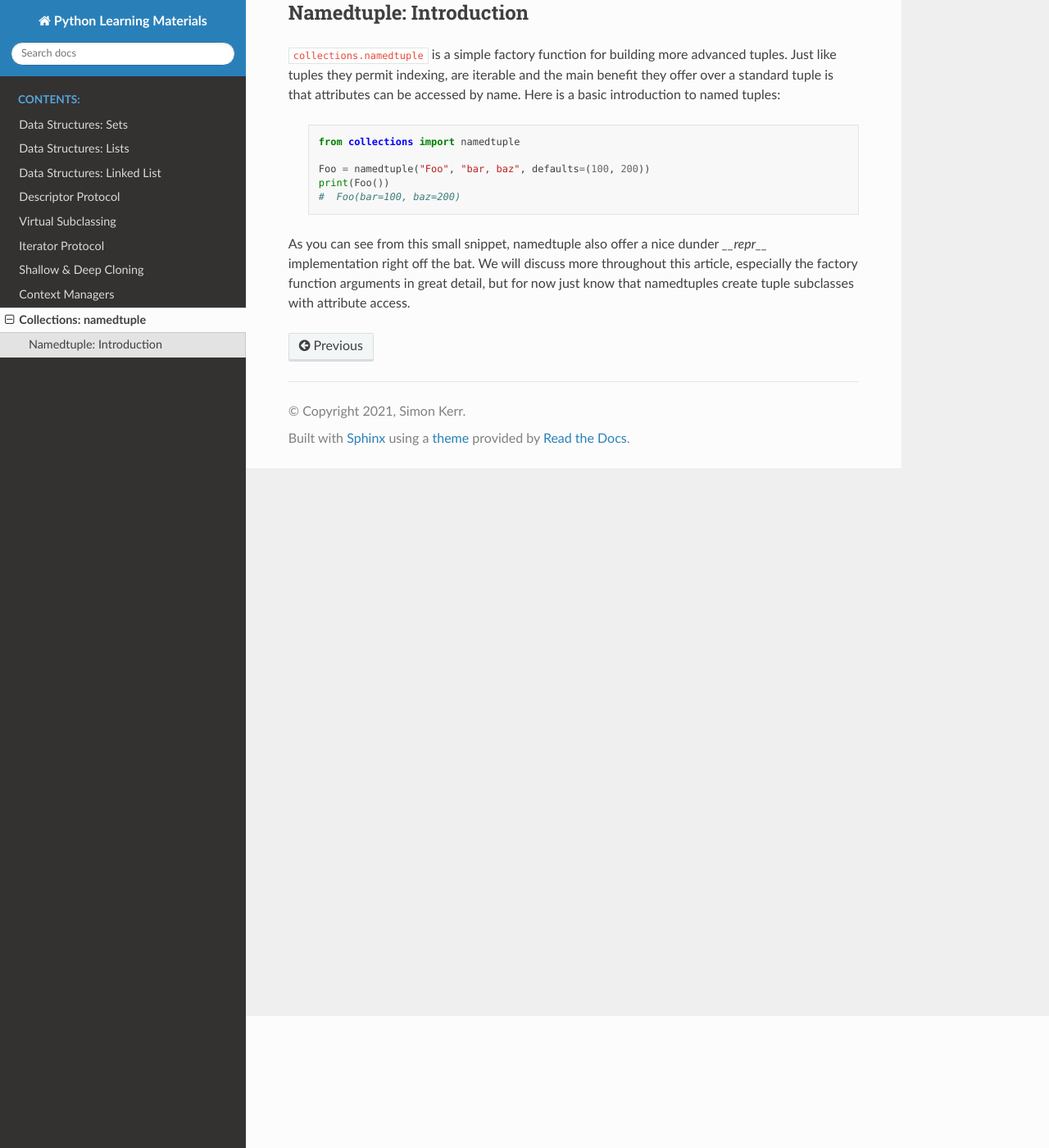
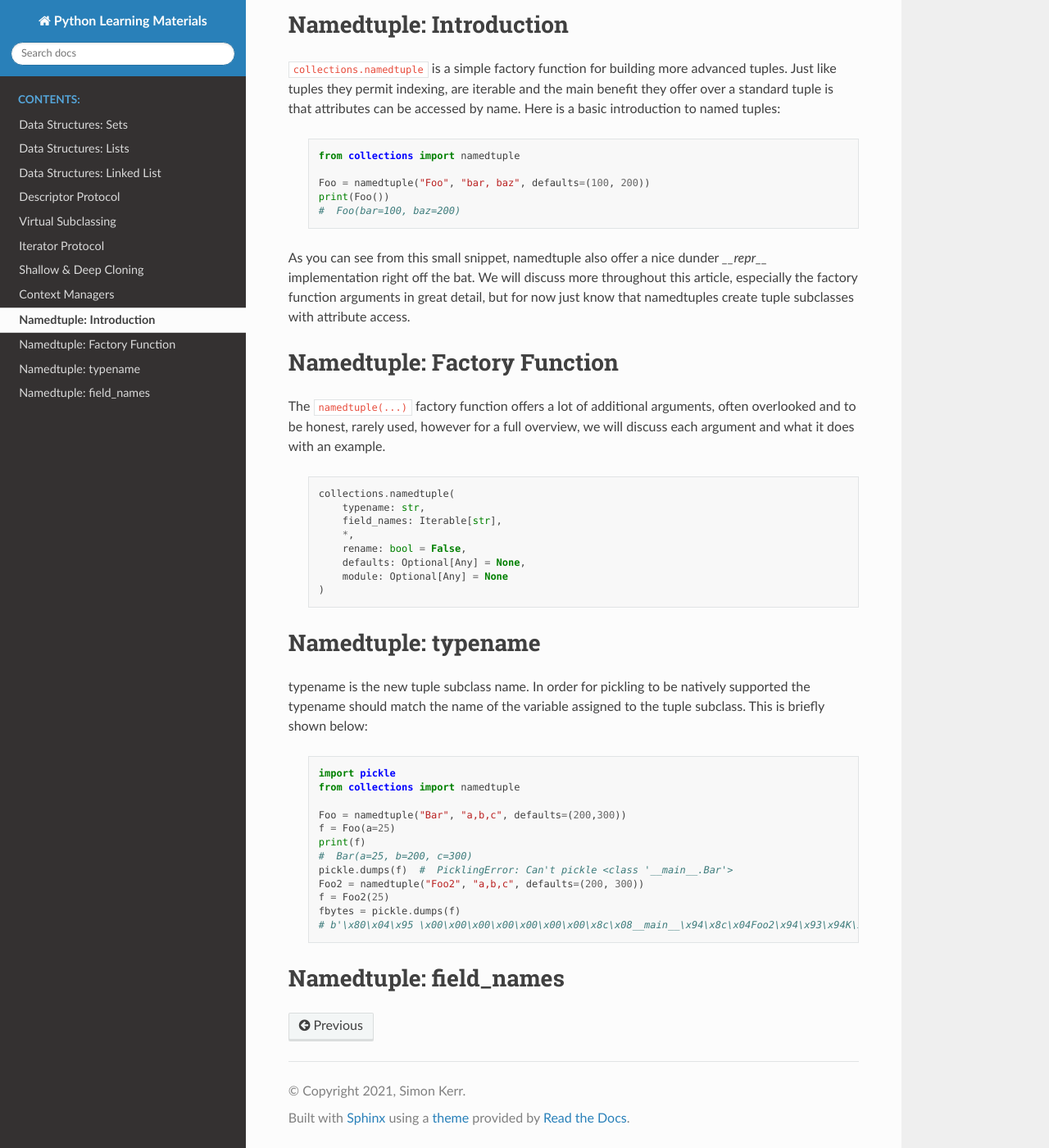
Before and after one commit to symonk/pydocs, a Sphinx documentation site: the page built from docs/source/namedtuples.rst, in a window 1280 px wide and 1400 px high, scrolled down 161 px. Shown: the whole window at 82% size. Built offline with Sphinx 7.4.7 and the Read the Docs theme 2.0.0, drawn with Linux system fonts in a browser that asks for light colours; some of the changed text lies outside the part shown.

Commit message:
adding documentation for namedtuple `typename`

```diff
--- a/docs/source/namedtuples.rst
+++ b/docs/source/namedtuples.rst
@@ -1,4 +1,4 @@
-Collections: namedtuple
+    Collections: namedtuple
 ========================
 
 Namedtuple: Introduction
@@ -19,3 +19,45 @@ tuple is that attributes can be accessed by name.  Here is a basic introduction
 As you can see from this small snippet, namedtuple also offer a nice dunder `__repr__` implementation
 right off the bat.  We will discuss more throughout this article, especially the factory function arguments
 in great detail, but for now just know that namedtuples create tuple subclasses with attribute access.
+
+Namedtuple: Factory Function
+-----------------------------
+
+The ``namedtuple(...)`` factory function offers a lot of additional arguments, often overlooked and
+to be honest, rarely used, however for a full overview, we will discuss each argument and what it does
+with an example.
+
+    .. code-block:: python
+
+        collections.namedtuple(
+            typename: str,
+            field_names: Iterable[str],
+            *,
+            rename: bool = False,
+            defaults: Optional[Any] = None,
+            module: Optional[Any] = None
+        )
+
+Namedtuple: typename
+---------------------
+typename is the new tuple subclass name.  In order for pickling to be natively supported
+the typename should match the name of the variable assigned to the tuple subclass. This
+is briefly shown below:
+
+    .. code-block:: python
+
+        import pickle
+        from collections import namedtuple
+
+        Foo = namedtuple("Bar", "a,b,c", defaults=(200,300))
+        f = Foo(a=25)
+        print(f)
+        #  Bar(a=25, b=200, c=300)
+        pickle.dumps(f)  #  PicklingError: Can't pickle <class '__main__.Bar'>
+        Foo2 = namedtuple("Foo2", "a,b,c", defaults=(200, 300))
+        f = Foo2(25)
+        fbytes = pickle.dumps(f)
+        # b'\x80\x04\x95 \x00\x00\x00\x00\x00\x00\x00\x8c\x08__main__\x94\x8c\x04Foo2\x94\x93\x94K\x19K\xc8M,\x01\x87\x94\x81\x94...."
+
+Namedtuple: field_names
+------------------------
```
